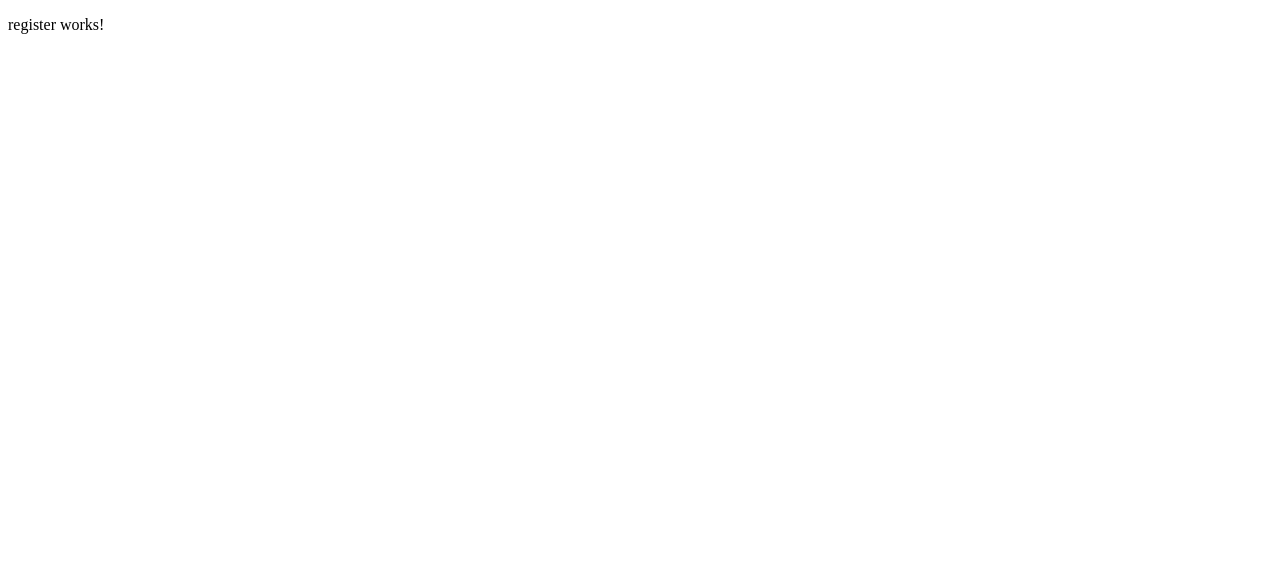
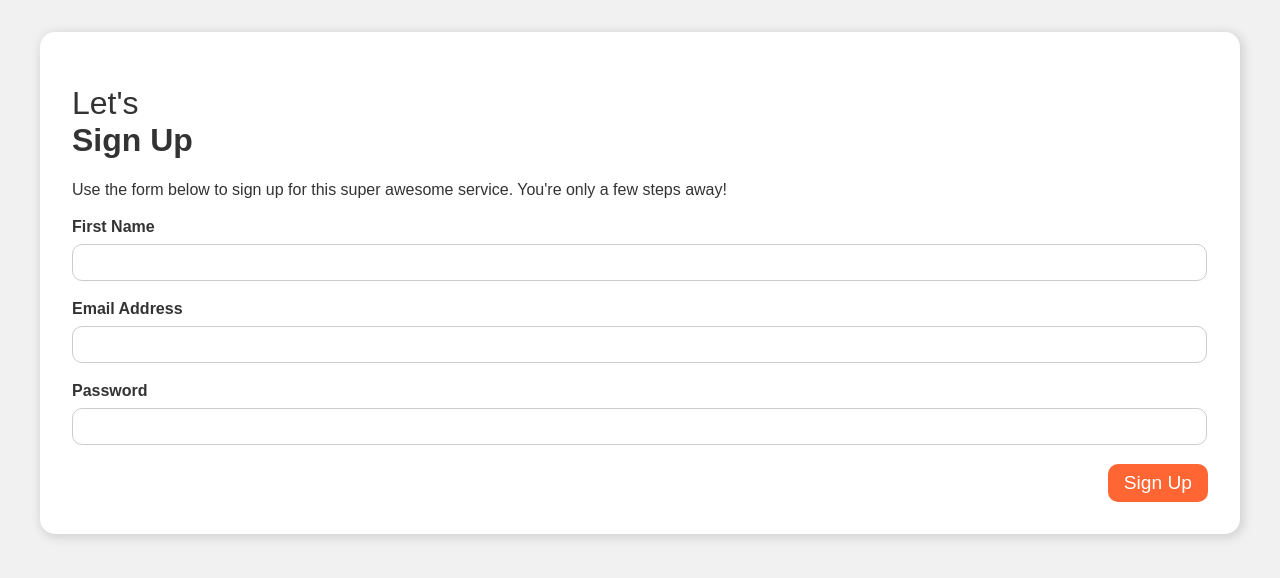
Before and after one commit to alantam89/FlipGrid-Takehome, an Angular app: page /register in a window 1280 px wide. Shown: the top 578 px of the page. Built offline with nearby package versions, Linux system fonts and the light colour scheme.

Commit message:
created registration container and implemented register page with validation rules

```diff
--- a/src/app/registration/components/register/register.component.html
+++ b/src/app/registration/components/register/register.component.html
@@ -1 +1,48 @@
-<p>register works!</p>
+<div class="register-container">
+  <h1>
+    <span class="font-normal">Let's</span>
+    <br />
+    <strong>Sign Up</strong>
+  </h1>
+  <span
+    >Use the form below to sign up for this super awesome service. You're only a
+    few steps away!</span
+  >
+  <div class="form">
+    <form [formGroup]="form" (ngSubmit)="onSubmit()">
+      <div class="form-group">
+        <label for="firstName"><strong>First Name</strong></label>
+        <input
+          type="text"
+          id="firstName"
+          [formControlName]="controlNames.firstName"
+        />
+      </div>
+      <div class="form-group">
+        <label for="email"><strong>Email Address</strong></label>
+        <input type="email" id="email" [formControlName]="controlNames.email" />
+        <div
+          *ngIf="form.controls[controlNames.email].errors?.email"
+          class="danger"
+        >
+          Invalid email
+        </div>
+      </div>
+      <div class="form-group">
+        <label for="password"><strong>Password</strong></label>
+        <input
+          type="password"
+          id="password"
+          [formControlName]="controlNames.password"
+        />
+        <div
+          *ngIf="form.controls[controlNames.password].errors?.minlength"
+          class="danger"
+        >
+          Please enter 8 or more characters
+        </div>
+      </div>
+      <button class="pull-right btn-orange" type="submit">Sign Up</button>
+    </form>
+  </div>
+</div>
--- a/src/app/registration/components/register/register.component.scss
+++ b/src/app/registration/components/register/register.component.scss
@@ -0,0 +1,24 @@
+.form {
+  margin: 1.2rem 0;
+}
+
+.form input[type="text"],
+.form input[type="email"],
+.form input[type="password"] {
+  display: block;
+  width: 100%;
+  padding: 0.4rem;
+  font-size: 1.2rem;
+  border: 1px solid #ccc;
+  border-radius: 10px;
+  margin-top: 0.5rem;
+}
+
+.form .form-group {
+  margin: 1.2rem 0;
+  margin-right: 1rem;
+}
+
+.pull-right {
+  float: right;
+}
--- a/src/app/registration/components/register/register.component.ts
+++ b/src/app/registration/components/register/register.component.ts
@@ -1,15 +1,59 @@
 import { Component, OnInit } from '@angular/core';
+import {
+  FormBuilder,
+  Validator,
+  Validators,
+  FormGroup,
+  AbstractControl,
+} from '@angular/forms';
 
 @Component({
   selector: 'app-register',
   templateUrl: './register.component.html',
-  styleUrls: ['./register.component.scss']
+  styleUrls: ['./register.component.scss'],
 })
 export class RegisterComponent implements OnInit {
-
-  constructor() { }
+  form: FormGroup;
+  controlNames = {
+    firstName: 'firstName',
+    email: 'email',
+    password: 'password',
+  };
+  constructor(private formBuilder: FormBuilder) {}
 
   ngOnInit(): void {
+    this.initForm();
   }
 
+  initForm() {
+    this.form = this.formBuilder.group({
+      firstName: ['', [Validators.required]],
+      email: [
+        '',
+        {
+          validators: [Validators.required, Validators.email],
+          updateOn: 'blur',
+        },
+      ],
+      password: [
+        '',
+        {
+          validators: [Validators.required, Validators.minLength(8)],
+          updateOn: 'blur',
+        },
+      ],
+    });
+  }
+
+  onSubmit() {
+    if (this.form.invalid) {
+      console.log('invalid');
+      const fnVal = this.form.controls[this.controlNames.firstName].value;
+      const emailVal = this.form.controls[this.controlNames.email].value;
+      const passVal = this.form.controls[this.controlNames.password].value;
+      console.log('fn: ' + fnVal + 'email: ' + emailVal + 'pass: ' + passVal);
+    } else {
+      // save to service
+    }
+  }
 }
--- /dev/null
+++ b/src/app/registration/registration.component.html
@@ -0,0 +1,3 @@
+<div class="registration-container">
+  <router-outlet></router-outlet>
+</div>
--- /dev/null
+++ b/src/app/registration/registration.component.ts
@@ -0,0 +1,15 @@
+import { Component, OnInit } from '@angular/core';
+
+@Component({
+  selector: 'app-registration',
+  templateUrl: './registration.component.html',
+  styleUrls: ['./registration.component.scss']
+})
+export class RegistrationComponent implements OnInit {
+
+  constructor() { }
+
+  ngOnInit(): void {
+  }
+
+}
--- a/src/app/registration/registration.module.ts
+++ b/src/app/registration/registration.module.ts
@@ -4,9 +4,11 @@ import { CommonModule } from '@angular/common';
 import { RegistrationRoutingModule } from './registration-routing.module';
 import { RegisterComponent } from './components/register/register.component';
 import { WelcomeComponent } from './components/welcome/welcome/welcome.component';
+import { ReactiveFormsModule } from '@angular/forms';
+import { RegistrationComponent } from './registration.component';
 
 @NgModule({
-  declarations: [RegisterComponent, WelcomeComponent],
-  imports: [CommonModule, RegistrationRoutingModule],
+  declarations: [RegisterComponent, WelcomeComponent, RegistrationComponent],
+  imports: [CommonModule, RegistrationRoutingModule, ReactiveFormsModule],
 })
 export class RegistrationModule {}
--- a/src/styles.scss
+++ b/src/styles.scss
@@ -1 +1,35 @@
 /* You can add global styles to this file, and also import other style files */
+body {
+  font-family: sans-serif;
+  font-size: 1rem;
+  background-color: #f1f1f1;
+  color: #333;
+}
+
+.registration-container {
+  margin: 2rem;
+  padding: 2rem;
+  background-color: white;
+  border-radius: 15px;
+  box-shadow: 2px 2px 10px 2px lightgrey;
+  overflow: hidden;
+  button:hover {
+    background-color: red;
+  }
+}
+
+.font-normal {
+  font-weight: 400;
+}
+
+.btn-orange {
+  color: white;
+  background-color: #ff6633;
+  border-radius: 10px;
+  padding: 1rem;
+  padding-top: 0.5rem;
+  padding-bottom: 0.5rem;
+  font-size: 1.2rem;
+  border: 0px;
+  border-radius: 10px;
+}
```
Also changed, not shown: src/app/registration/registration-routing.module.ts (+16 -4 lines), src/app/registration/registration.component.scss (added), 1 other file (tests, documents, lock files or other folders).
